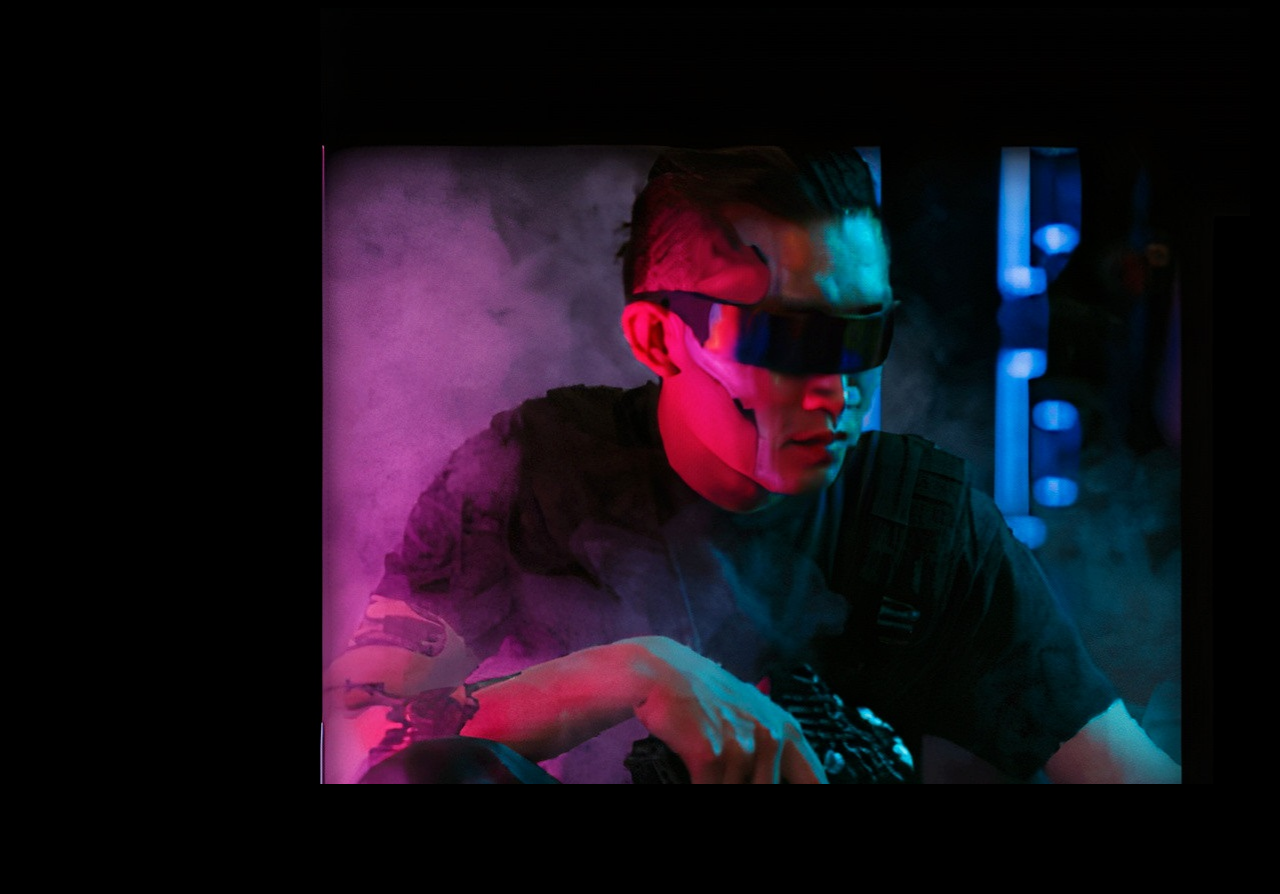
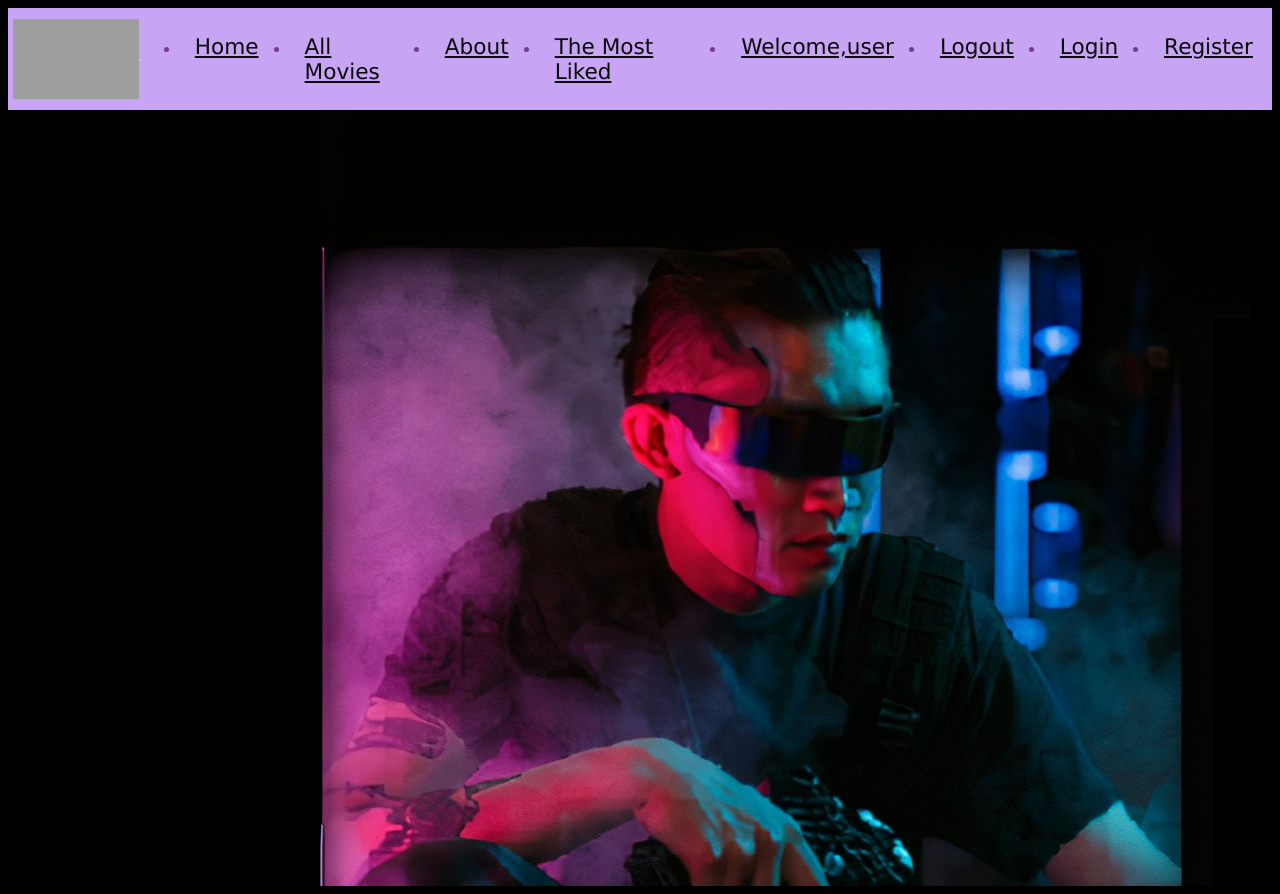
Before and after one commit to IvoKarapeev/Ranked-Cinema, a React (Create React App) app in the folder client/: page / in a window 1280 px wide. Before the commit the page ends 800 px from the top, so only its background shows below. Built offline with nearby package versions, Linux system fonts and the light colour scheme; grey boxes are pictures that could not be loaded.

Commit message:
Creating header component

```diff
--- a/client/src/App.js
+++ b/client/src/App.js
@@ -1,11 +1,13 @@
 import { Routes, Route } from "react-router-dom";
 
 import Home from "./components/Home/Home";
+import Header from "./components/Header/Header";
 
 
 function App() {
     return (
         <div>
+            <Header />
 
             <main>
                 <Routes>
--- /dev/null
+++ b/client/src/components/Header/Header.js
@@ -0,0 +1,47 @@
+import styles from './Header.module.css';
+
+const Header = () => {
+    return (
+        <nav className={styles.navbar}>
+            {/* LOGO */}
+            <img src="logohere" alt="" className={styles.logo} />
+            {/* <img src="/static/images/imageOfText.png" alt="" className="braveEng" /> */}
+            <hr />
+            {/* NAVIGATION MENU */}
+            <ul className={styles['nav-links']}>
+                {/* NAVIGATION MENUS */}
+                <div className={styles.menu}>
+                <li>
+                    <a href="/">Home</a>
+                </li>
+                <li>
+                    <a href="/">All Movies</a>
+                </li>
+                <li>
+                    <a href="/">About</a>
+                </li>
+                <li>
+                    <a href="/">The Most Liked</a>
+                </li>
+                <li>
+                    <a href="/">
+                    Welcome,user
+                    </a>
+                </li>
+                <li>
+                    <a href="/">Logout</a>
+                </li>
+                <li>
+                    <a href="/">Login</a>
+                </li>
+                <li>
+                    <a href="/">Register</a>
+                </li>
+                </div>
+            </ul>
+        </nav>
+
+    );
+};
+
+export default Header;
--- /dev/null
+++ b/client/src/components/Header/Header.module.css
@@ -0,0 +1,78 @@
+.navbar {
+    display: flex;
+    align-items: center;
+    padding: 5px;
+    background-color: rgb(199, 165, 244);
+    color: rgb(114, 60, 145);
+}
+
+.nav-links a {
+    font-size: larger;
+    font-family: 'Lucida Sans', 'Lucida Sans Regular', 'Lucida Grande', 'Lucida Sans Unicode', Geneva, Verdana, sans-serif;
+    color: rgb(10, 10, 10);
+}
+
+/* LOGO */
+.logo {
+    display: block;
+    text-align: center;
+    height: 80px;
+    width: 130px;
+}
+
+.braveEng {
+    display: block;
+    text-align: center;
+    /* background-image: url("../images/imageOfText.png"); */
+    height: 50px;
+    width: 300px;
+}
+/* NAVBAR MENU */
+.menu {
+    display: flex;
+    gap: 1em;
+    font-size: 18px;
+}
+
+.menu li:hover {
+    background-color:rgb(126, 104, 141);
+    border-radius: 5px;
+    transition: 0.3s ease;
+}
+
+.menu li {
+    padding: 5px 14px;
+}
+
+/* DROPDOWN MENU */
+.services {
+    position: relative;
+}
+
+.dropdown {
+    background-color: rgb(1, 139, 139);
+    padding: 1em 0;
+    position: absolute;
+    /*WITH RESPECT TO PARENT*/
+    display: none;
+    border-radius: 8px;
+    top: 35px;
+}
+
+.dropdown li+li {
+    margin-top: 10px;
+}
+
+.dropdown li {
+    padding: 0.5em 1em;
+    width: 8em;
+    text-align: center;
+}
+
+.dropdown li:hover {
+    background-color: #4c9e9e;
+}
+
+.services:hover .dropdown {
+    display: block;
+}
```
